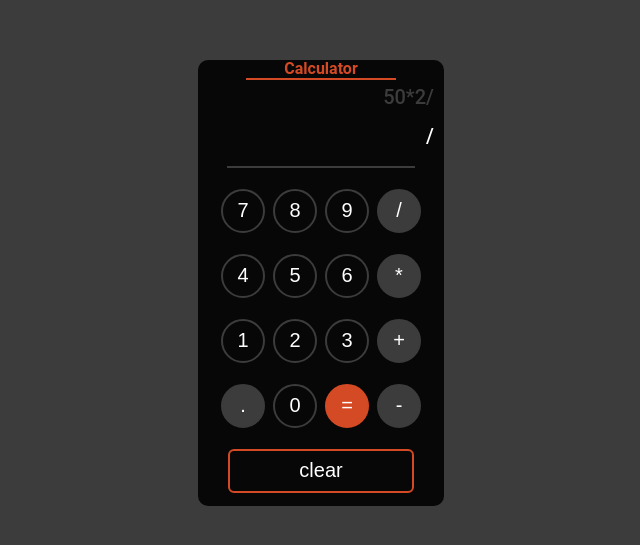
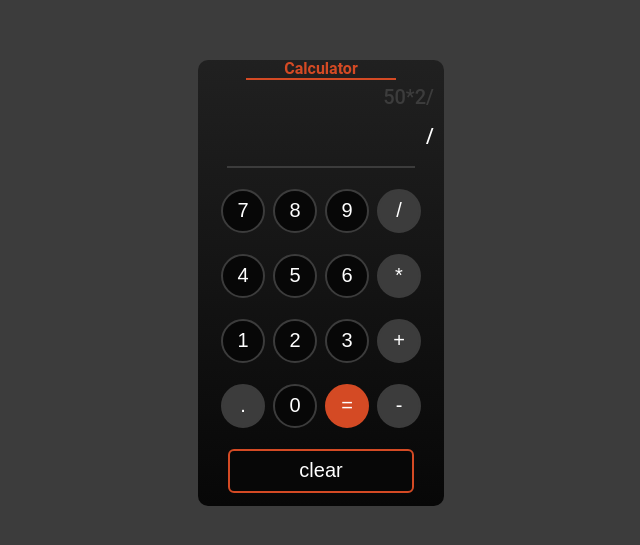
Before and after one commit to MartynLazarewicz/css-calculator, a plain HTML site: page index.html in a window 1280 px wide. Shown: the part 117-662 px from the top of the page, without its empty margins (319-959 px from the left). Drawn offline with Linux system fonts and the light colour scheme.

Commit message:
Update main.css

```diff
--- a/css/main.css
+++ b/css/main.css
@@ -38,7 +38,7 @@ body {
 }
 
 .calculator {
-  background-color: var(--color-black);
+  background: linear-gradient(hsla(0, 0%, 3%, 0.527), var(--color-black));
   width: 246px;
   height: 446px;
   border-radius: 10px;
@@ -85,7 +85,7 @@ body {
   width: 100%;
   border: none;
   outline: none;
-  background-color: var(--color-black);
+  background-color: transparent;
   color: var(--color-primary);
   text-align: right;
   font-family: var(--font-primary);
```
